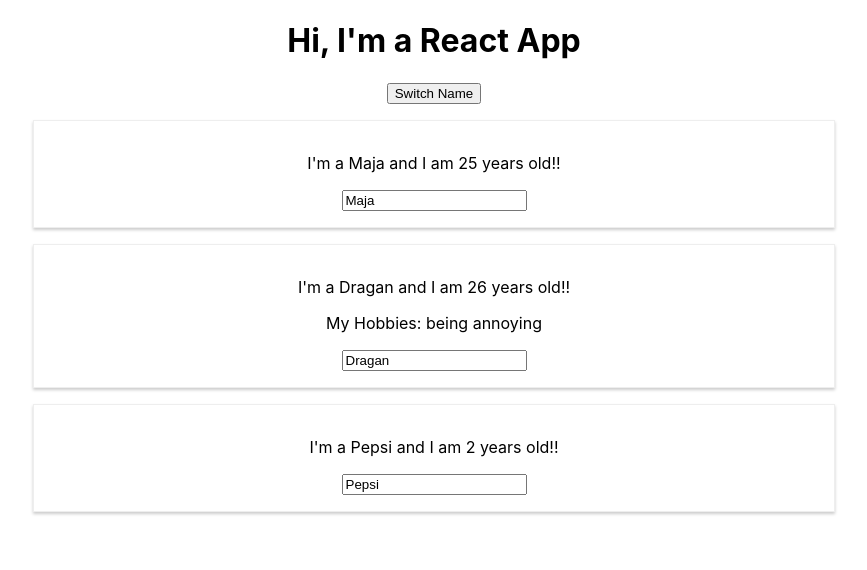
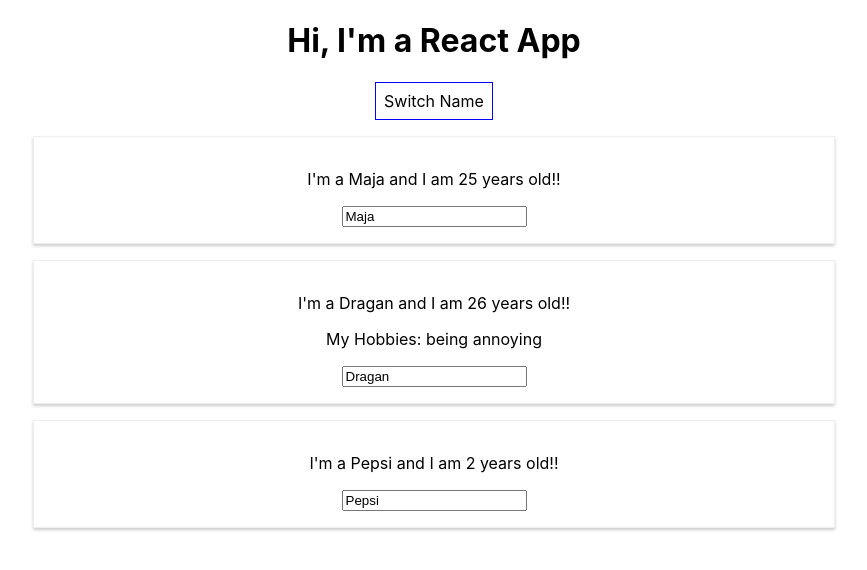
Before and after one commit to MajaSveljo/react_maximillian, a React (Create React App) app: page / in a window 1280 px wide. Shown: the top 570 px of the page, without its empty margins (206-1073 px from the left). Built offline with nearby package versions, Linux system fonts and the light colour scheme.

Commit message:
adding stylesheets (inline styles way)

```diff
--- a/src/App.js
+++ b/src/App.js
@@ -35,14 +35,26 @@ class App extends Component {
   }
 
   render() {
+
+    const style = {
+      backgroundColor: 'white',
+      font: 'inherit',
+      border: '1px solid blue',
+      padding: '8px',
+      cursor : 'pointer'
+    }
+    // this way not everything can be used, eg. on:hover
+    // later better way will be shown
+
     return (
       <div className="App">
         <h1>Hi, I'm a React App</h1>
+        <button
 
-        {/* this way is *** NOT *** recommended, but is to be used if necessary.
-        It's not recommended because React can render too often*/}
+          // the "style" in {} referes to the const style defined above, just below render method
 
-        <button onClick={() => this.switchNameHandler("Maja3")}>Switch Name</button>
+          style={style}
+          onClick={() => this.switchNameHandler("Maja3")}>Switch Name</button>
         <Person
           name={this.state.persons[0].name}
           age={this.state.persons[0].age} />
```
